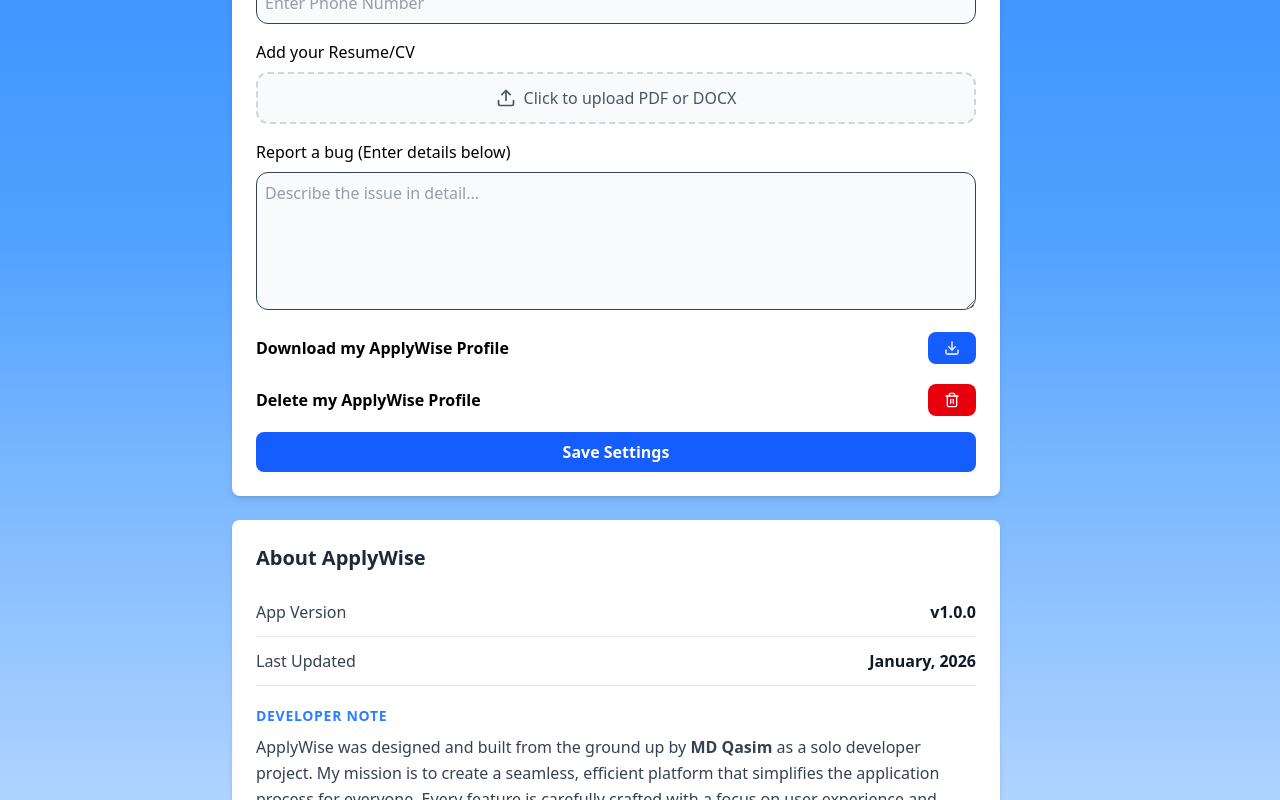
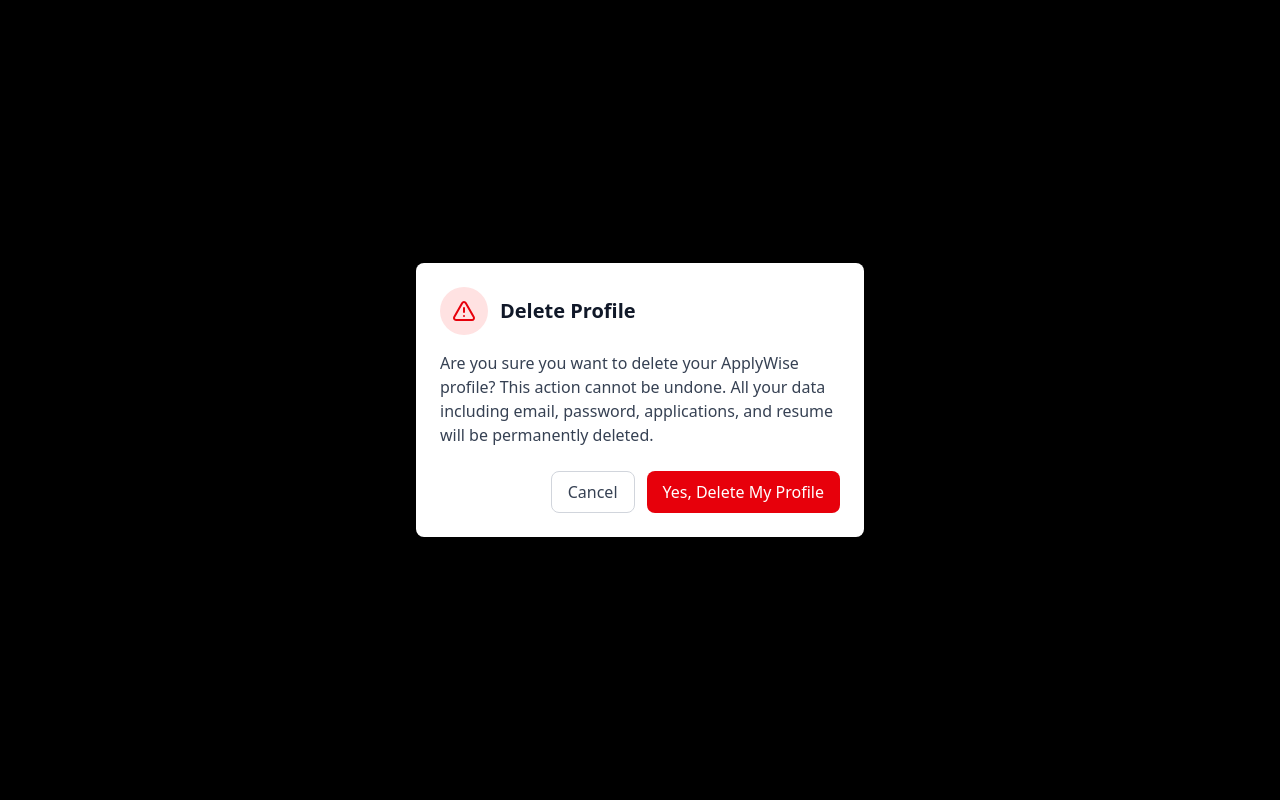
Before and after one commit to mdqasim786/ApplyWise-AI-Job-Application-Tracker, a React (Vite) app in the folder client/client/: page /dashboard/settings in a window 1280 px wide. Both pictures are taken after a click on the button 952 px from the left and 810 px from the top of the page. Shown: the part 410-1210 px from the top of the page. Built offline with nearby package versions, Linux system fonts and the light colour scheme.

Commit message:
added delete functionality in settings

```diff
--- a/client/client/src/Pages/Settings.jsx
+++ b/client/client/src/Pages/Settings.jsx
@@ -1,5 +1,45 @@
-import { Download, Trash2, FileText, Upload, X } from 'lucide-react';
+import { Download, Trash2, FileText, Upload, X, AlertTriangle } from 'lucide-react';
 import React, { useState, useEffect } from 'react';
+
+// Delete Modal Component
+function DeleteModal({ isOpen, onClose, onConfirm, isDeleting }) {
+  if (!isOpen) return null;
+
+  return (
+    <div className="fixed inset-0 bg-black bg-opacity-50 flex items-center justify-center z-50">
+      <div className="bg-white rounded-lg p-6 max-w-md w-full mx-4">
+        <div className="flex items-center gap-3 mb-4">
+          <div className="bg-red-100 p-3 rounded-full">
+            <AlertTriangle className="text-red-600" size={24} />
+          </div>
+          <h2 className="text-xl font-bold text-gray-900">Delete Profile</h2>
+        </div>
+
+        <p className="text-gray-700 mb-6">
+          Are you sure you want to delete your ApplyWise profile? This action cannot be undone.
+          All your data including email, password, applications, and resume will be permanently deleted.
+        </p>
+
+        <div className="flex gap-3 justify-end">
+          <button
+            onClick={onClose}
+            disabled={isDeleting}
+            className="px-4 py-2 border border-gray-300 rounded-lg text-gray-700 hover:bg-gray-50 transition-colors disabled:opacity-50"
+          >
+            Cancel
+          </button>
+          <button
+            onClick={onConfirm}
+            disabled={isDeleting}
+            className="px-4 py-2 bg-red-600 text-white rounded-lg hover:bg-red-700 transition-colors disabled:opacity-50"
+          >
+            {isDeleting ? 'Deleting...' : 'Yes, Delete My Profile'}
+          </button>
+        </div>
+      </div>
+    </div>
+  );
+}
 
 function Settings(){
   const [isModalOpen, setIsModalOpen] = useState(false);
@@ -9,6 +49,7 @@
   const [phoneNumber, setPhoneNumber] = useState('');
   const [resumeFileName, setResumeFileName] = useState('');
   const [isUploading, setIsUploading] = useState(false);
+  const [isDeleting, setIsDeleting] = useState(false);
 
   const handleResumeUpload = async (e) => {
     const file = e.target.files[0];
@@ -159,6 +200,42 @@
     }
   };
 
+  const handleDeleteProfile = async () => {
+    const token = localStorage.getItem("token");
+
+    setIsDeleting(true);
+
+    try {
+      const response = await fetch("http://localhost:5000/api/settings/profile", {
+        method: "DELETE",
+        headers: {
+          Authorization: `Bearer ${token}`,
+        },
+      });
+
+      const data = await response.json();
+
+      if (response.ok) {
+        // Clear all local storage
+        localStorage.removeItem("token");
+        localStorage.removeItem("user");
+
+        alert("Your profile has been deleted successfully!");
+
+        // Redirect to signin page
+        window.location.href = "/signin"; // or use your router's navigation
+      } else {
+        alert(data.message || "Failed to delete profile");
+      }
+    } catch (error) {
+      console.error("Delete profile error:", error);
+      alert("Failed to delete profile. Please try again.");
+    } finally {
+      setIsDeleting(false);
+      setIsModalOpen(false);
+    }
+  };
+
   return (
     <div className="min-h-screen bg-gradient-to-b from-blue-500 via-blue-400 to-blue-200 p-8">
       <h1 className="text-3xl ml-50 font-bold text-white">Settings</h1>
@@ -254,6 +331,14 @@
           </button>
         </div>
 
+        {/* Delete Modal */}
+        <DeleteModal
+          isOpen={isModalOpen}
+          onClose={() => setIsModalOpen(false)}
+          onConfirm={handleDeleteProfile}
+          isDeleting={isDeleting}
+        />
+
         <button
           onClick={handleSaveSettings}
           className="w-full bg-blue-600 text-white mt-4 px-4 py-2 rounded-lg hover:bg-blue-700 transition-colors font-semibold">
```
Also changed, not shown: 2 other files (tests, documents, lock files or other folders).
